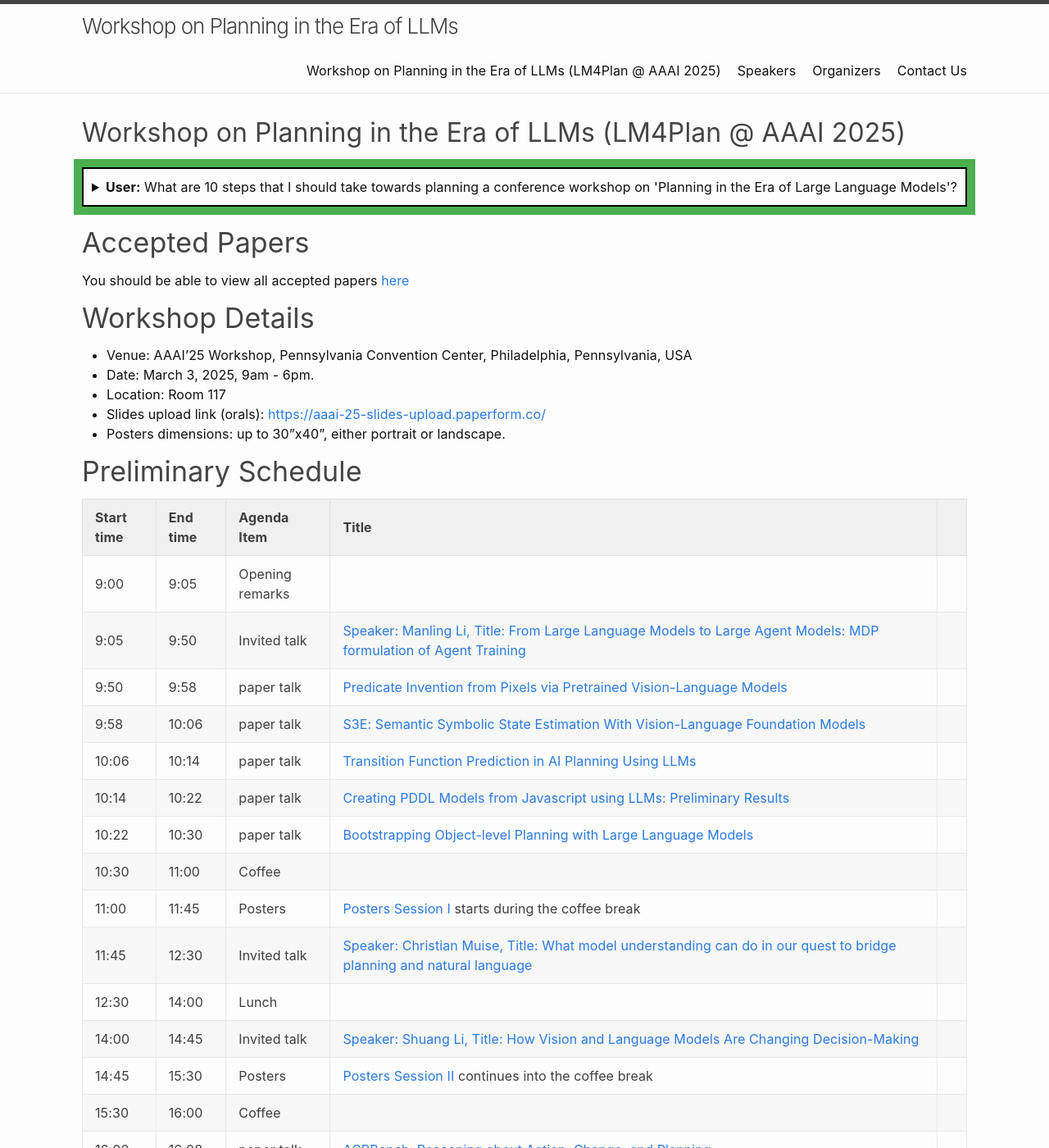
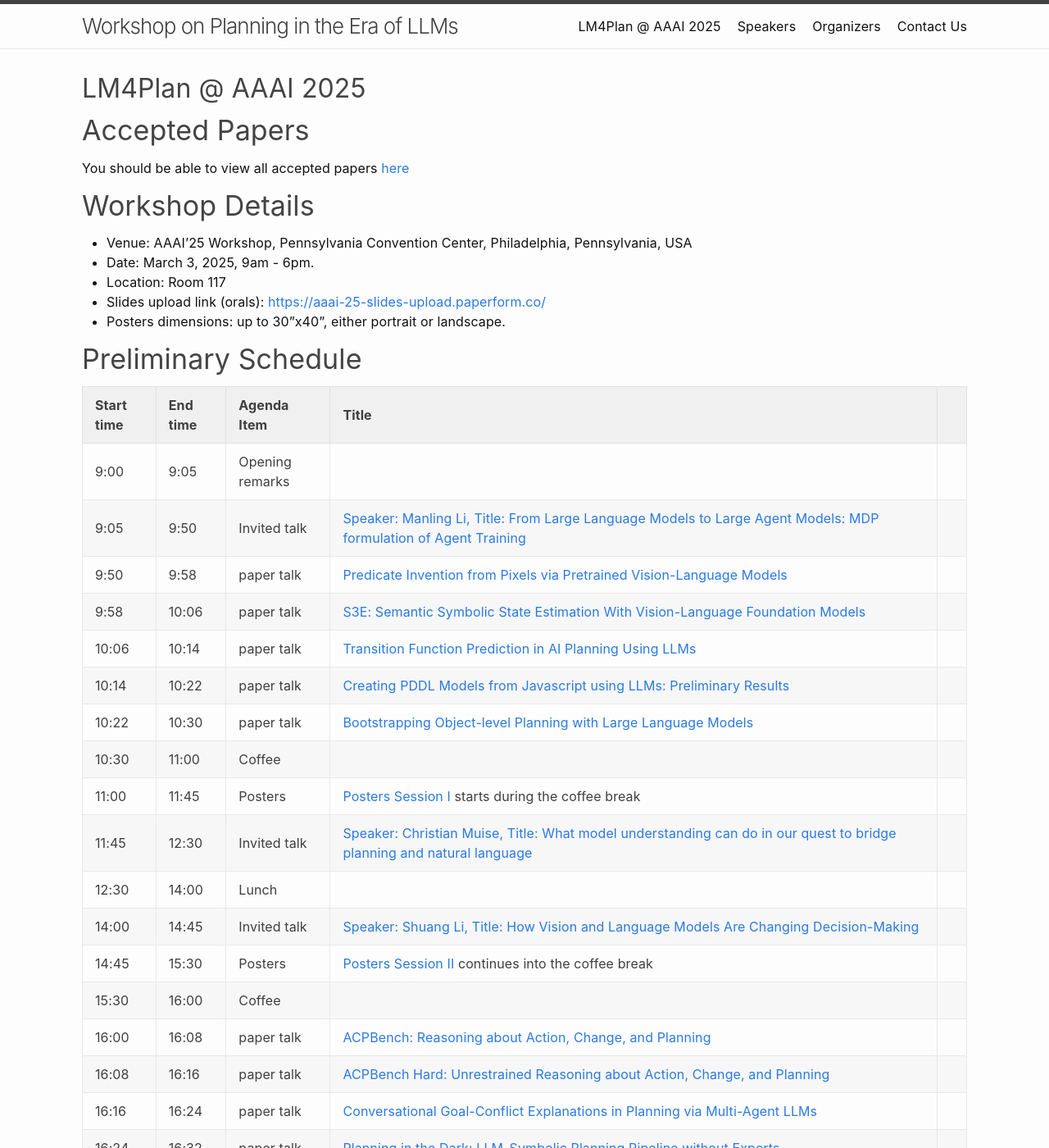
Before and after one commit to llmforplanning/llmforplanning.github.io, a Jekyll site: the page built from AAAI25.md, in a window 1280 px wide and 1400 px high. Shown: the whole window at 82% size. Built offline with Jekyll 4.4.1, drawn with Linux system fonts in a browser that asks for light colours.

Commit message:
Update AAAI25.md
Removing unnecessary details

```diff
--- a/AAAI25.md
+++ b/AAAI25.md
@@ -3,50 +3,9 @@
 # To modify the layout, see https://jekyllrb.com/docs/themes/#overriding-theme-defaults
 
 permalink: /AAAI25/
-title: Workshop on Planning in the Era of LLMs (LM4Plan @ AAAI 2025)
+title: LM4Plan @ AAAI 2025
 layout: home
 ---
-
-<details>
-  <summary><strong>User:</strong> What are 10 steps that I should take towards planning a conference workshop on 'Planning in the Era of Large Language Models'?
-  </summary>
-
-<br>
- <strong>GPT4:</strong> Organizing a conference workshop on "Planning in the Era of Large Language Models" is an exciting endeavor. The topic is increasingly relevant, and there's a lot to consider both in terms of content and logistics. Here's a 10-step plan to get you started:
-
-<br><br>Step 1: Clearly Define Objectives and Scope<br>
-Start by identifying the objectives you want the workshop to achieve. Is it an academic forum, a practical skills-building workshop, or a networking event? The scope could range from ethical considerations to technical aspects, or could encompass all of these.
-
-<br><br>Step 2: Identify Your Target Audience<br>
-Who would benefit the most from your workshop? Academics, industry professionals, or students? The audience you target will inform many of your subsequent decisions, from speakers to the types of activities and presentations.
-
-<br><br>Step 3: Assemble a Team<br>
-Organizing a workshop is a complex task that usually requires a team. This may include co-chairs, volunteers, and administrative support. You'll need people to handle logistics, outreach, content creation, and day-of-event activities.
-
-<br><br>Step 4: Secure Funding and Sponsorships<br>
-The financial aspect is critical. You'll need to prepare a budget that includes venue costs, speakers' fees (if applicable), catering, equipment rentals, and marketing. Sponsorships can help cover some of these costs and add credibility to your event.
-
-<br><br>Step 5: Decide on a Date and Location<br>
-Choose a date that doesn't conflict with other major events in the same field. The location should be convenient for your target audience. Due to the global relevance of large language models, consider also offering a virtual participation option.
-
-<br><br>Step 6: Call for Speakers and Topics<br>
-Put out a call for papers or speakers, depending on the format of your workshop. You may also personally invite key figures in the field. Decide on the type of content you want (e.g., lectures, panel discussions, hands-on sessions).
-
-<br><br>Step 7: Promote the Event<br>
-Use social media, academic journals, and community outreach to promote the event. You could also partner with universities, companies, and online forums to get the word out.
-
-<br><br>Step 8: Review Submissions and Confirm Speakers<br>
-If you've called for papers or speaker proposals, you'll need a review process. This may involve peer reviews or an advisory committee. Confirm your speakers well in advance and provide them with any logistical information they may need.
-
-<br><br>Step 9: Logistics and Rehearsal<br>
-Prepare all the logistical details such as registration, badges, technical setup, and any workshop materials. If possible, do a dry run a day before the workshop to ensure that everything runs smoothly.
-
-<br><br>Step 10: Conduct the Workshop and Collect Feedback<br>
-On the day of the event, make sure you have a team to manage different aspects, from registration to managing Q&A sessions. After the event, send out surveys to collect feedback for future improvements.
-
-<br><br>Remember to document the proceedings and share them with participants afterward, and perhaps consider publishing a summary or report to reach a wider audience and contribute to the field.
-
-</details>
 
 ### Accepted Papers
 
```
